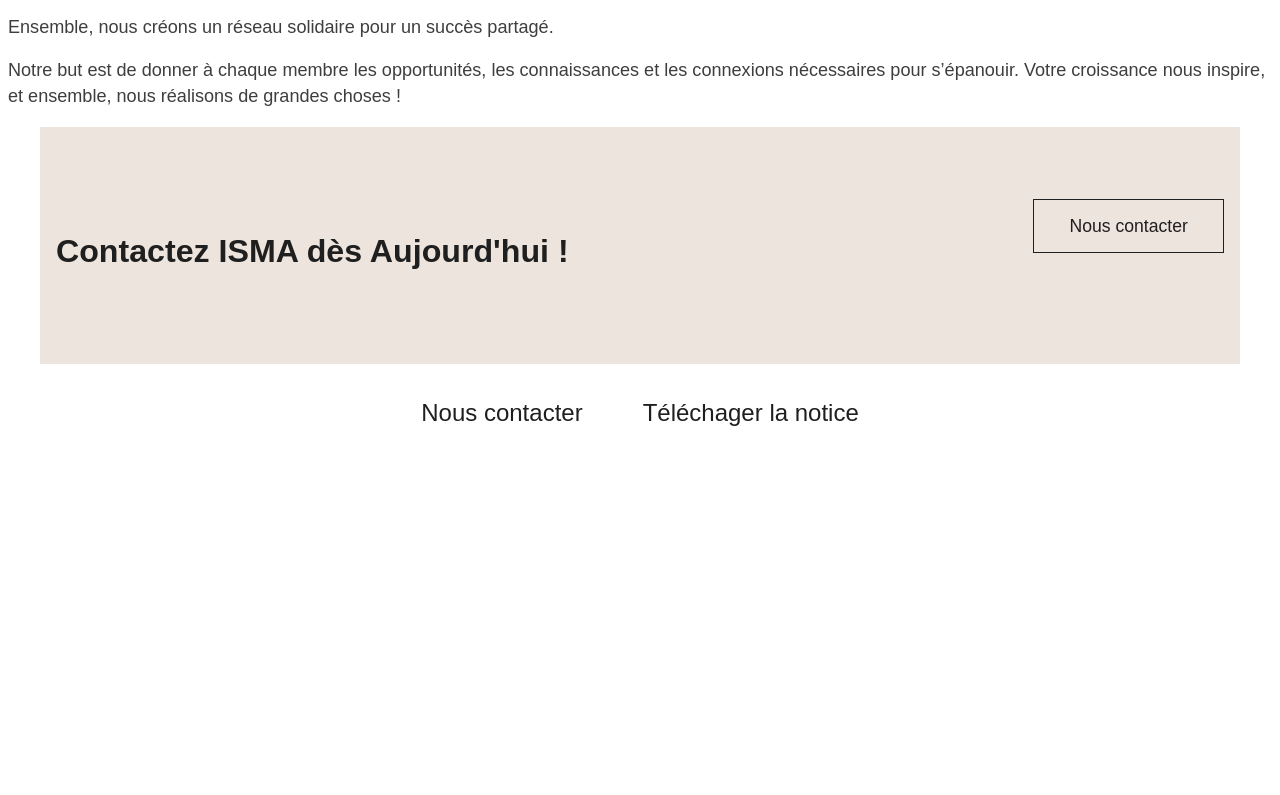
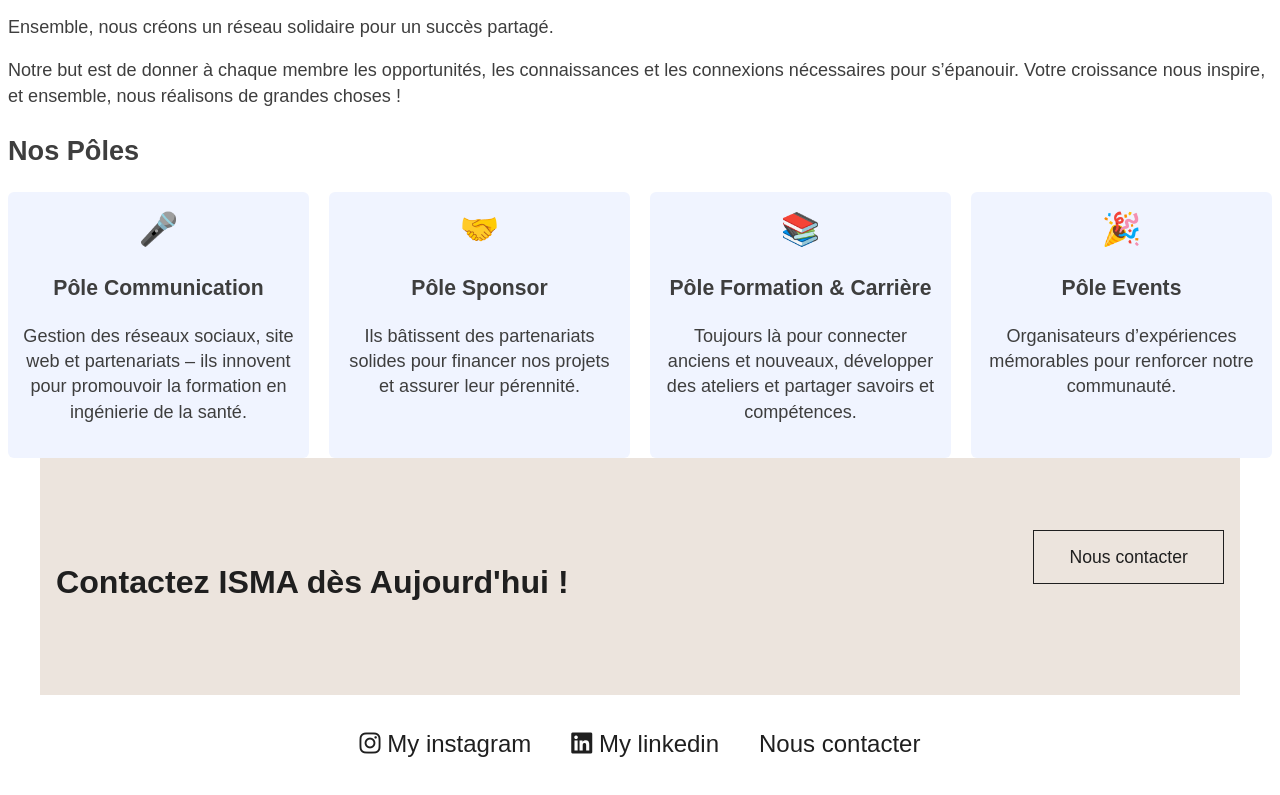
Before and after one commit to massamba01234/ISMA-CAMPUS-DRAFT, a plain HTML site: page a-propos.html in a window 1280 px wide. Shown: the part 833-1628 px from the top of the page. Before the commit the page ends 1303 px from the top, so only its background shows below. Drawn offline with Linux system fonts and the light colour scheme.

```diff
--- a/a-propos.html
+++ b/a-propos.html
@@ -6,6 +6,8 @@
     <meta name="viewport" content="width=device-width, initial-scale=1.0">
     <title>À propos - Association des Anciens Étudiants</title>
     <link rel="shortcut icon" href="./ISMA_1.jpg">
+    <!-- les logos de contact -->
+     <link rel="stylesheet" href="https://cdnjs.cloudflare.com/ajax/libs/font-awesome/6.5.0/css/all.min.css">
 </head>
 <body>
     <nav>
@@ -22,7 +24,10 @@
         </li>
         <li>
             <a href="#form">Contact</a>
-         </li>
+        </li>
+        </ul>
+        <a class="login_btn" href="./connection.html">Se connecter</a>
+        </nav>
     </ul>
     </nav>
     <div class="cover has-background">
@@ -76,6 +81,32 @@
             </div>
         </div>
     </div>
+    <section>
+        <h2>Nos Pôles</h2>
+        <div class="poles">
+            <div class="pole">
+                <span>🎤</span>
+                <h3>Pôle Communication</h3>
+                <p>Gestion des réseaux sociaux, site web et partenariats – ils innovent pour promouvoir la formation en ingénierie de la santé.</p>
+            </div>
+            <div class="pole">
+                <span>🤝</span>
+                <h3>Pôle Sponsor</h3>
+                <p>Ils bâtissent des partenariats solides pour financer nos projets et assurer leur pérennité.</p>
+            </div>
+            <div class="pole">
+                <span>📚</span>
+                <h3>Pôle Formation & Carrière</h3>
+                <p>Toujours là pour connecter anciens et nouveaux, développer des ateliers et partager savoirs et compétences.</p>
+            </div>
+            <div class="pole">
+                <span>🎉</span>
+                <h3>Pôle Events</h3>
+                <p>Organisateurs d’expériences mémorables pour renforcer notre communauté.</p>
+            </div>
+        </div>
+    </section>
+
      <!-- mail de contact -->
     <section class="section has-background">
         <div class="columns">
@@ -87,9 +118,19 @@
             </div>
         </div>
     </section>
+    <!-- mail de contact -->
     <footer>
-        <a href="mailto:fsfds@gmail.com">Nous contacter</a> <br>
-        <a href="./notice.txt">Téléchager la notice</a>
+        <div class="socials">
+            <a href="https://www.instagram.com/isma_alumni?utm_source=ig_web_button_share_sheet&igsh=ZDNlZDc0MzIxNw==">
+                <i class="fa-brands fa-instagram"></i>
+                <span>My instagram</span>
+            </a>
+            <a href="https://www.linkedin.com/in/isma-ingénierie-de-la-santé-de-montpellier-alumni-8940a82a">
+                <i class="fa-brands fa-linkedin"></i>
+                <span>My linkedin</span>
+            </a>
+        </div>
+        <a href="mailto:fsfds@gmail.com">Nous contacter</a>
     </footer>
 
 </body>
--- a/style.css
+++ b/style.css
@@ -214,3 +214,21 @@
     gap: 20px;
     justify-content: center;
 }
+/* Styles spécifiques pour la page à propos */
+.poles {
+    display: grid;
+    grid-template-columns: repeat(auto-fit, minmax(250px, 1fr));
+    gap: 20px;
+    margin-top: 20px;
+}
+.pole {
+    background: #f0f4ff;
+    padding: 15px;
+    border-radius: 6px;
+    text-align: center;
+}
+.pole span {
+    font-size: 2rem;
+    display: block;
+    margin-bottom: 10px;
+}
```
Also changed, not shown: index.html (+5 -5 lines), images/bat_pharma.jfif (added).
